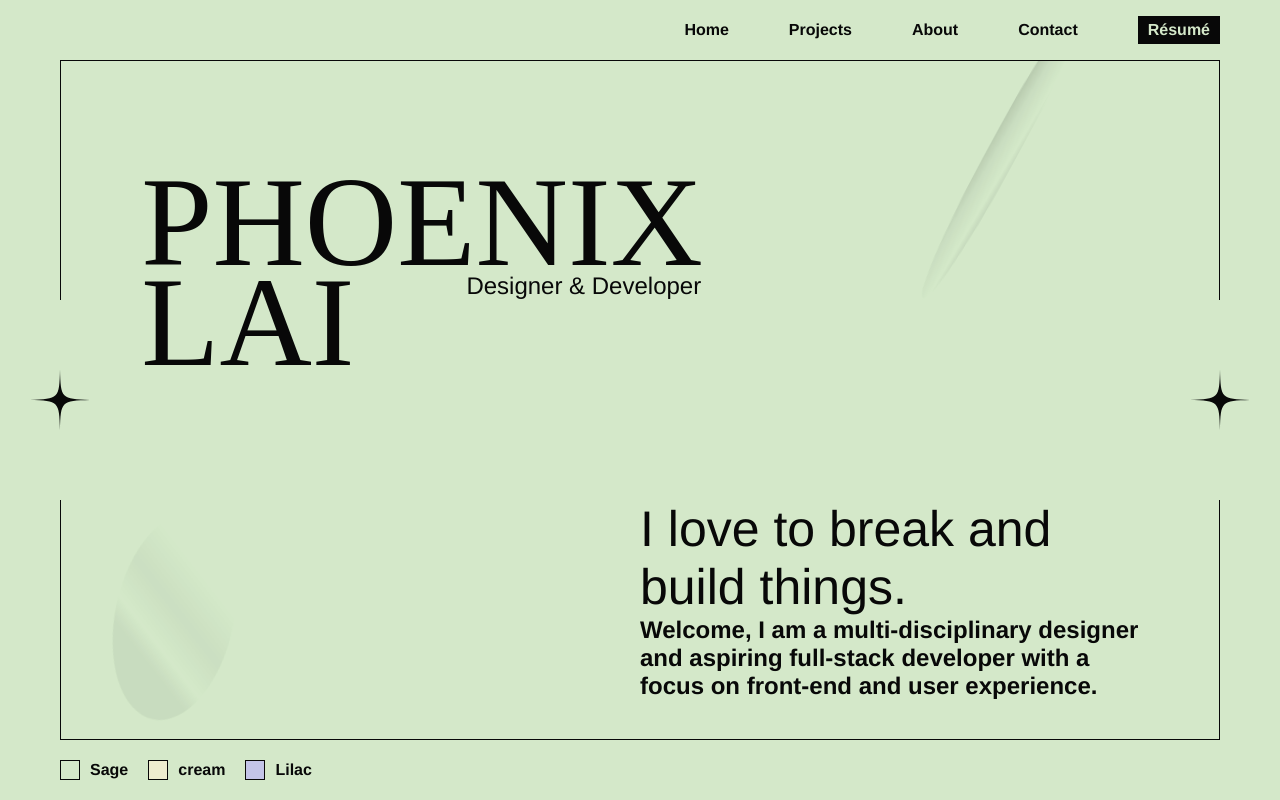
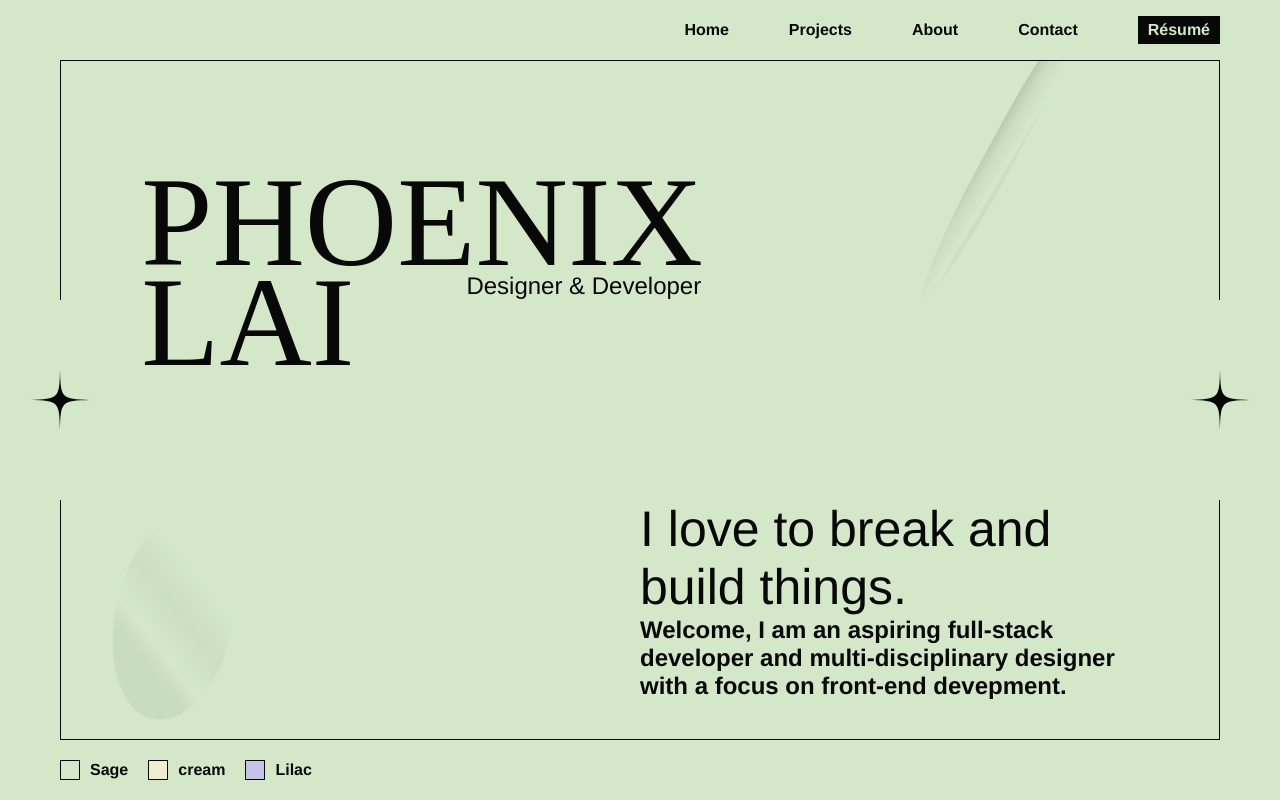
Before and after one commit to phoenixlai833/DevPortfolio-V1, a Vue app: page / in a window 1280 px wide. Built offline with nearby package versions, Linux system fonts and the light colour scheme.

Commit message:
change slogan

```diff
--- a/src/components/Home.vue
+++ b/src/components/Home.vue
@@ -27,9 +27,8 @@
             <div class="home_s2_right">
                 <div class="sloganContainer">
                     <span class="slogan">I love to break and build things.</span>
-                    <h3>Welcome, I am a multi-disciplinary designer and aspiring full-stack developer with a focus on
-                        front-end
-                        and user experience.</h3>
+                    <h3>Welcome, I am an aspiring full-stack developer and multi-disciplinary designer with a focus on
+                        front-end devepment.</h3>
                 </div>
             </div>
         </div>
```
